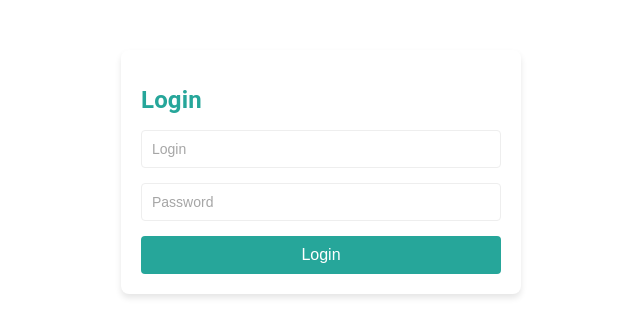
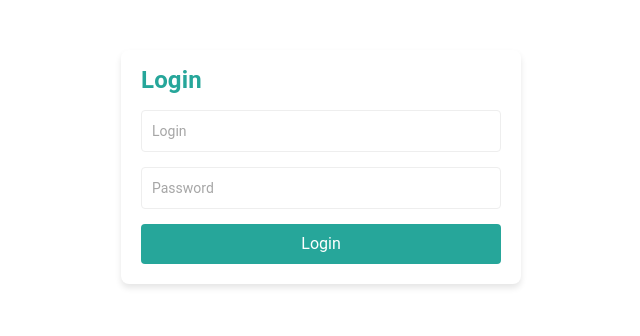
Before and after one commit to Groxikm/protrainup-app, a Vue app in the folder app-using-materialui/qr-code-app-protrainup/: page / in a window 1280 px wide. Shown: the top 336 px of the page, without its empty margins (319-959 px from the left). Built offline with nearby package versions, Linux system fonts and the light colour scheme.

Commit message:
Added vuetify

```diff
--- a/app-using-materialui/qr-code-app-protrainup/package.json
+++ b/app-using-materialui/qr-code-app-protrainup/package.json
@@ -9,12 +9,16 @@
     "preview": "vite preview"
   },
   "dependencies": {
+    "@mdi/font": "^7.4.47",
     "axios": "^1.8.1",
     "qrcode.vue": "^3.6.0",
+    "sass": "^1.85.1",
+    "sass-loader": "^13.0.0",
     "vue": "^3.5.13",
     "vue-material": "^1.0.0-beta-16",
     "vue-qrcode-reader": "^5.7.1",
-    "vue-router": "^4.5.0"
+    "vue-router": "^4.5.0",
+    "vuetify": "^3.7.14"
   },
   "devDependencies": {
     "@vitejs/plugin-vue": "^5.2.1",
--- a/app-using-materialui/qr-code-app-protrainup/src/main.js
+++ b/app-using-materialui/qr-code-app-protrainup/src/main.js
@@ -4,10 +4,13 @@
 
 //import Vue from 'vue';
 //import VueMaterial from 'vue-material';
+import '@mdi/font/css/materialdesignicons.css';
+import vuetify from './vuetify';
 import 'vue-material/dist/vue-material.min.css';
 import 'vue-material/dist/theme/default.css';
 
 
 const app = createApp(App);
 app.use(router);
+app.use(vuetify);
 app.mount('#app');
--- /dev/null
+++ b/app-using-materialui/qr-code-app-protrainup/src/vuetify.js
@@ -0,0 +1,10 @@
+// src/vuetify.js
+import { createVuetify } from 'vuetify';
+import 'vuetify/styles';
+import '@mdi/font/css/materialdesignicons.css';
+
+export default createVuetify({
+  icons: {
+    defaultSet: 'mdi',
+  },
+});
```
Also changed, not shown: 1 other file (tests, documents, lock files or other folders).
